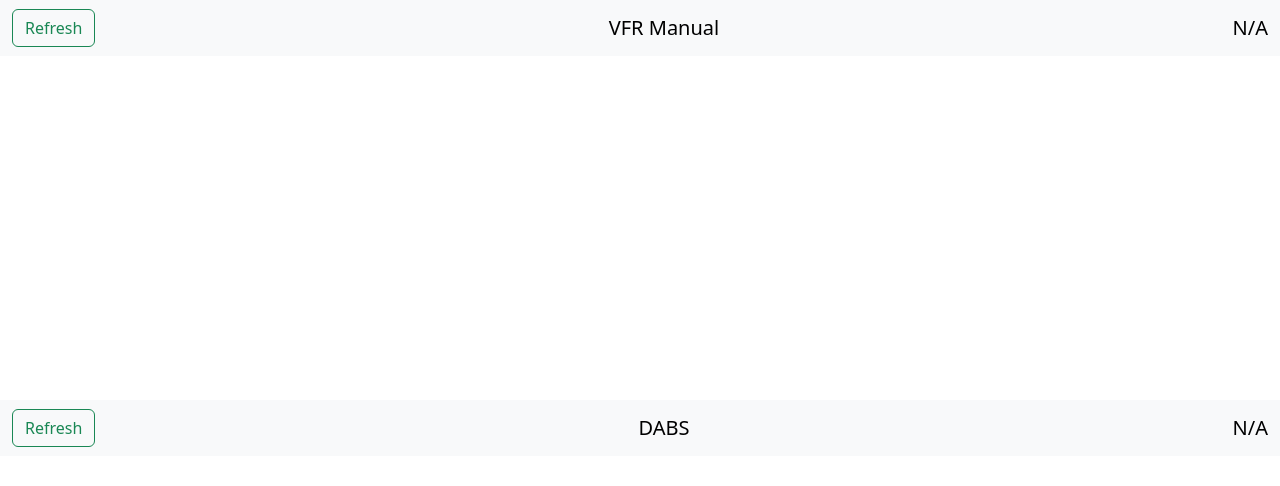
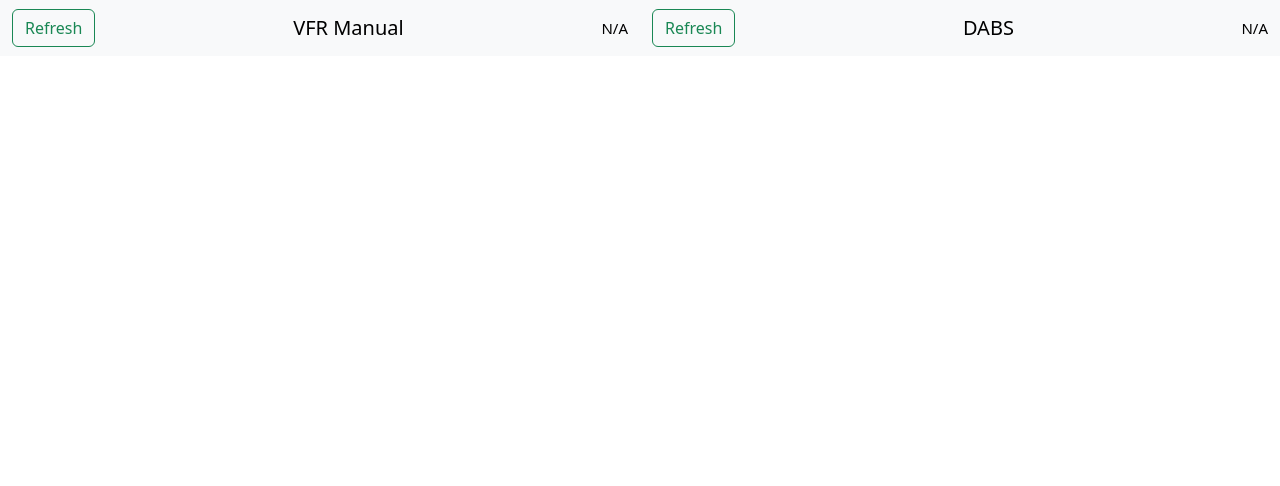
Before and after one commit to fa18swiss/VfrManual, a website: page app/root.html in a window 1280 px wide. Drawn offline with nearby package versions, Linux system fonts and the light colour scheme; no server answers.

Commit message:
Side by side on bigger screens

```diff
--- a/app/root.html
+++ b/app/root.html
@@ -43,10 +43,10 @@
       } else {
           navigator.serviceWorker.register('/sw.js', { scope: './' })
               .then(function(registration) {
-                  console.log('Service Worker Registered');
+                  console.log('Service Worker Registered', registration);
               });
           navigator.serviceWorker.ready.then(function(registration) {
-              console.log('Service Worker Ready');
+              console.log('Service Worker Ready', registration);
           });
       }
     </script>
@@ -63,7 +63,7 @@
         object-fit: fill;
       }
       .dest {
-        height: calc(50vh - 56px);
+        height: calc(100vh - 56px);
         overflow-y: scroll;
       }
       nav {
@@ -71,6 +71,22 @@
       }
       .navbar-brand {
         margin: 0;
+      }
+      .navbar-brand.right {
+        font-size: 15px;
+      }
+      section {
+        width:50%;
+        float:left;
+      }
+      @media  (max-width: 700px) {
+        section {
+          width:100%;
+          float:none;
+        }
+        .dest{
+          height: calc(50vh - 56px);
+        }
       }
       @media  (max-width: 400px) {
         .navbar-brand {
@@ -89,21 +105,25 @@
     </style>
   </head>
   <body>
+  <section>
     <nav class="navbar navbar-light bg-light">
       <div class="container-fluid">
         <button class="btn btn-outline-success" type="button" id="cmdRefreshVfrManual">Refresh</button>
         <span class="navbar-brand">VFR Manual</span>
-      <span class="navbar-brand" id="lastCheckVfrManual"></span>
+        <span class="navbar-brand right" id="lastCheckVfrManual"></span>
       </div>
     </nav>
     <div class="list-group dest" id="destVfrManual"></div>
+  </section>
+  <section>
     <nav class="navbar navbar-light bg-light">
       <div class="container-fluid">
         <button class="btn btn-outline-success" type="button" id="cmdRefreshDabs">Refresh</button>
         <span class="navbar-brand">DABS</span>
-      <span class="navbar-brand" id="lastCheckDabs"></span>
+        <span class="navbar-brand right" id="lastCheckDabs"></span>
       </div>
     </nav>
     <div class="list-group dest" id="destDabs"></div>
+  </section>
   </body>
 </html>
--- a/gulpfile.js
+++ b/gulpfile.js
@@ -59,7 +59,7 @@ function readFiles(path, res) {
         } else {
             res.push(item)
         }
-    };
+    }
     return res
 }
 
```
Also changed, not shown: 1 other file. Lines whose indentation alone changed are shown as unchanged.
